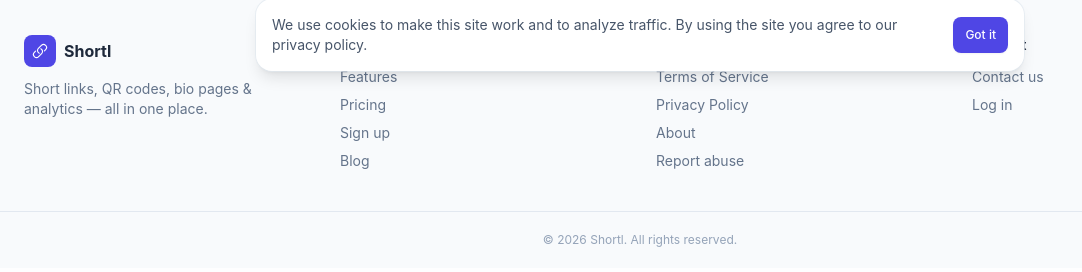
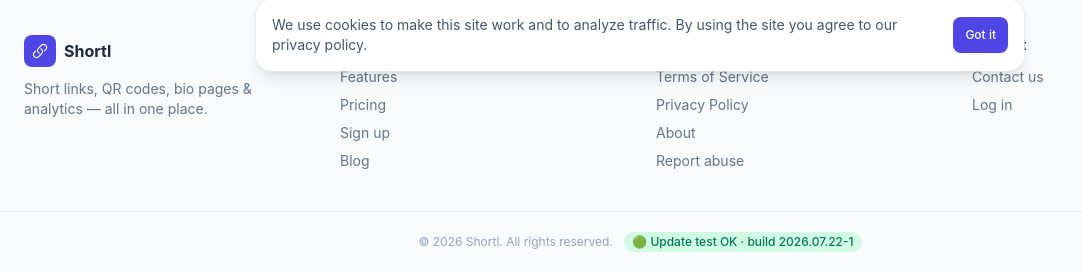
Before and after one commit to akshaykananidwk/url.akdwk.in, a Laravel app: template resources/views/landing/blog.blade.php in a window 1280 px wide. Shown: the part 713-985 px from the top of the page, without its empty margins (0-1082 px from the left). Before the commit the page ends 960 px from the top, so only its background shows below. Run offline with Laravel 12, Linux system fonts and the light colour scheme; data comes from the database, SQL or seed files in the repository; the template is opened without the code that fills it: most values are stand-ins (such as "Sample title", 1, 10 or a date in 2020); grey boxes marked "Sample" are stand-in pictures; style sheets or scripts are compiled from the project's sources; some libraries are stand-ins or nearby versions.

Commit message:
TEST: add a visible update marker to the landing footer
A small green "Update test OK · build 2026.07.22-1" badge in the homepage
footer to confirm the deploy/update pipeline reaches the live site. Safe
to remove (or revert from the admin GitHub panel's History).

Co-Authored-By: Claude Fable 5 <noreply@anthropic.com>
Claude-Session: https://claude.ai/code/session_01LgvbVzSJUdpzUaYd2HYct7

```diff
--- a/resources/views/layouts/landing.blade.php
+++ b/resources/views/layouts/landing.blade.php
@@ -93,6 +93,10 @@
         </div>
         <div class="border-t border-slate-200 dark:border-slate-800 py-5 text-center text-xs text-slate-400">
             © {{ date('Y') }} {{ site_name() }}. {{ __('All rights reserved.') }}
+            {{-- === UPDATE TEST MARKER (safe to remove) === --}}
+            <span class="ml-2 inline-flex items-center gap-1 rounded-full bg-emerald-100 text-emerald-700 dark:bg-emerald-950 dark:text-emerald-300 px-2 py-0.5 font-medium">
+                🟢 {{ __('Update test OK') }} · build 2026.07.22-1
+            </span>
         </div>
     </footer>
 
```
